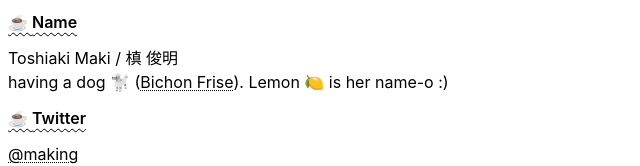
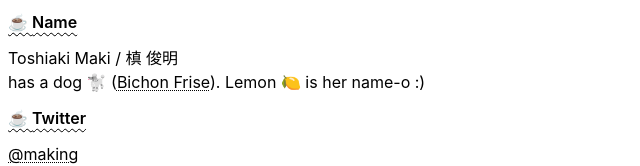
Before and after one commit to categolj/blog-ui, a Next.js app: page /aboutme in a window 1280 px wide. Shown: the part 332-498 px from the top of the page, without its empty margins (0-640 px from the left). Built offline with nearby package versions, Linux system fonts and the light colour scheme.

Commit message:
Update about

```diff
--- a/pages/aboutme/index.js
+++ b/pages/aboutme/index.js
@@ -12,7 +12,7 @@ export default function Index() {
              className="rounded-md"/>
         <h3>Name</h3>
         <p>Toshiaki Maki / 槙 俊明</p>
-        <p>having a dog 🐩 (<a href="https://en.wikipedia.org/wiki/Bichon_Frise">Bichon
+        <p>has a dog 🐩 (<a href="https://en.wikipedia.org/wiki/Bichon_Frise">Bichon
             Frise</a>). Lemon&nbsp;🍋 is her name-o :)</p>
         <h3>Twitter</h3>
         <p><a href="https://twitter.com/making">@making</a></p>
```
